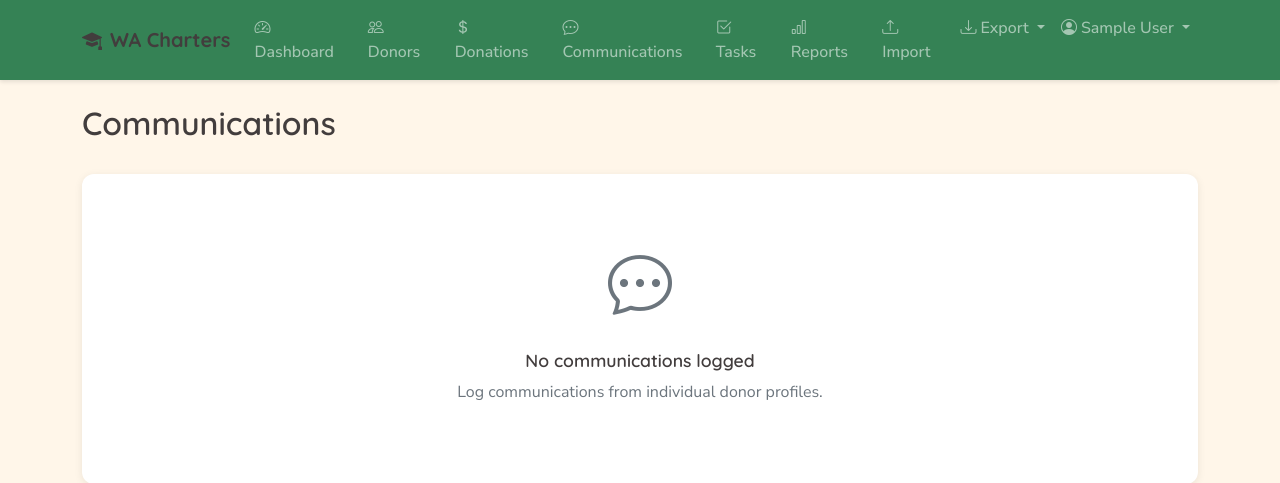
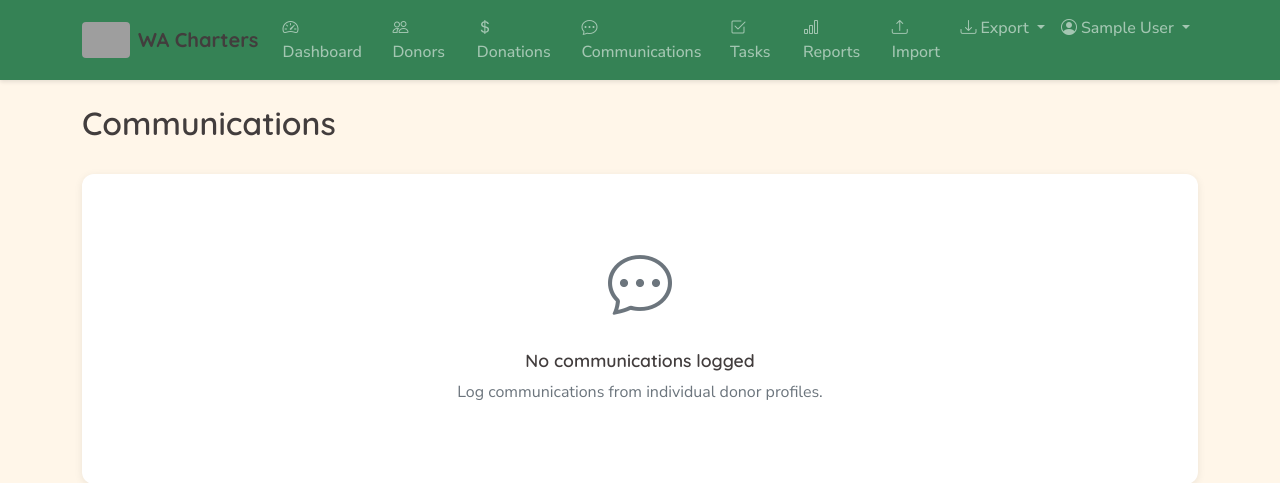
Before and after one commit to deffland-sketch/nonprofit-crm, a Flask app: page /communications in a window 1280 px wide. Shown: the top 483 px of the page. Run offline with Flask 3, Linux system fonts and the light colour scheme; the visitor is signed in with stand-in values (Sample User, id 1); data that the repository does not hold is empty; some libraries are stand-ins or nearby versions; grey boxes are pictures that could not be loaded.

Commit message:
Add WA Charters logo and fix data visibility
Logo:
- Add actual WA Charters logo to navbar
- Add logo to login and register pages
- Add CSS styles for logo sizing

Data visibility:
- All registered users can now see all donors
- All registered users can now see all donations
- All registered users can now see all communications
- All registered users can now see all tasks
- Any user can complete or delete any task

Co-Authored-By: Claude Opus 4.5 <noreply@anthropic.com>

```diff
--- a/app.py
+++ b/app.py
@@ -288,17 +288,15 @@ def dashboard():
     # Recent donations
     recent_donations = Donation.query.order_by(Donation.date.desc()).limit(5).all()
 
-    # Upcoming tasks
+    # Upcoming tasks (all users see all tasks)
     upcoming_tasks = Task.query.filter(
-        Task.completed == False,
-        Task.user_id == current_user.id
+        Task.completed == False
     ).order_by(Task.due_date.asc()).limit(5).all()
 
     # Overdue tasks count
     overdue_count = Task.query.filter(
         Task.completed == False,
-        Task.due_date < date.today(),
-        Task.user_id == current_user.id
+        Task.due_date < date.today()
     ).count()
 
     # Recent communications
@@ -552,7 +550,8 @@ def communications():
 def tasks():
     show_completed = request.args.get('show_completed', 'false') == 'true'
 
-    query = Task.query.filter_by(user_id=current_user.id)
+    # All users see all tasks
+    query = Task.query
 
     if not show_completed:
         query = query.filter_by(completed=False)
@@ -590,10 +589,6 @@ def new_task():
 @login_required
 def complete_task(task_id):
     task = Task.query.get_or_404(task_id)
-    if task.user_id != current_user.id:
-        flash('You can only complete your own tasks.', 'danger')
-        return redirect(url_for('tasks'))
-
     task.completed = True
     task.completed_at = datetime.utcnow()
     db.session.commit()
@@ -607,10 +602,6 @@ def complete_task(task_id):
 @login_required
 def delete_task(task_id):
     task = Task.query.get_or_404(task_id)
-    if task.user_id != current_user.id:
-        flash('You can only delete your own tasks.', 'danger')
-        return redirect(url_for('tasks'))
-
     db.session.delete(task)
     db.session.commit()
     flash('Task deleted.', 'info')
--- a/static/style.css
+++ b/static/style.css
@@ -59,6 +59,18 @@ h5 { font-size: 1.1rem; }
     font-family: 'Quicksand', sans-serif;
     font-weight: 700;
     font-size: 1.25rem;
+}
+
+.navbar-logo {
+    height: 36px;
+    width: auto;
+    border-radius: 4px;
+}
+
+.login-logo {
+    height: 80px;
+    width: auto;
+    border-radius: 8px;
 }
 
 .nav-link {
--- a/templates/base.html
+++ b/templates/base.html
@@ -12,8 +12,9 @@
     {% if current_user.is_authenticated %}
     <nav class="navbar navbar-expand-lg navbar-dark">
         <div class="container">
-            <a class="navbar-brand" href="{{ url_for('dashboard') }}">
-                <i class="bi bi-mortarboard-fill me-2"></i>WA Charters
+            <a class="navbar-brand d-flex align-items-center" href="{{ url_for('dashboard') }}">
+                <img src="https://wacharters.org/wp-content/uploads/2024/02/Yoast_site_logo.jpg" alt="WA Charters" class="navbar-logo me-2">
+                <span>WA Charters</span>
             </a>
             <button class="navbar-toggler" type="button" data-bs-toggle="collapse" data-bs-target="#navbarNav">
                 <span class="navbar-toggler-icon"></span>
--- a/templates/login.html
+++ b/templates/login.html
@@ -8,8 +8,8 @@
         <div class="card shadow">
             <div class="card-body p-5">
                 <div class="text-center mb-4">
-                    <i class="bi bi-mortarboard-fill text-primary" style="font-size: 3rem;"></i>
-                    <h2 class="mt-2">WA Charters CRM</h2>
+                    <img src="https://wacharters.org/wp-content/uploads/2024/02/Yoast_site_logo.jpg" alt="WA Charters" class="login-logo mb-3">
+                    <h2>WA Charters CRM</h2>
                     <p class="text-muted">Sign in to your account</p>
                 </div>
 
--- a/templates/register.html
+++ b/templates/register.html
@@ -8,8 +8,8 @@
         <div class="card shadow">
             <div class="card-body p-5">
                 <div class="text-center mb-4">
-                    <i class="bi bi-mortarboard-fill text-primary" style="font-size: 3rem;"></i>
-                    <h2 class="mt-2">Create Account</h2>
+                    <img src="https://wacharters.org/wp-content/uploads/2024/02/Yoast_site_logo.jpg" alt="WA Charters" class="login-logo mb-3">
+                    <h2>Create Account</h2>
                     <p class="text-muted">Join the WA Charters team</p>
                 </div>
 
```
